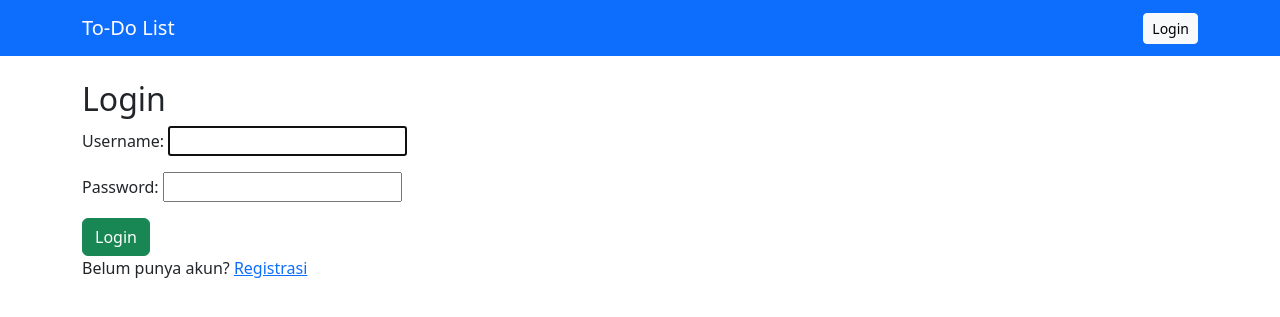
After one commit to NQmariyah/django-todo-app, a Django app: page /login/ in a window 1280 px wide. The commit adds this page. Shown: the top 317 px of the page. Run offline with Django 5.2, Linux system fonts and the light colour scheme.

Commit message:
feature register, login, logout added

```diff
--- a/todolist_project/todolist/models.py
+++ b/todolist_project/todolist/models.py
@@ -1,3 +1,4 @@
+from django.contrib.auth.models import User
 from django.db import models
 
 
@@ -6,6 +7,7 @@ class Task(models.Model):
     description = models.TextField(blank=True, null=True)
     completed = models.BooleanField(default=False)
     created_at = models.DateTimeField(auto_now_add=True)
+    user = models.ForeignKey(User, on_delete=models.CASCADE, default=1)
 
     def __str__(self):
         return self.title
--- a/todolist_project/todolist/template/base.html
+++ b/todolist_project/todolist/template/base.html
@@ -11,8 +11,29 @@
 <body>
     <nav class="navbar navbar-expand-lg navbar-dark bg-primary">
         <div class="container">
-<!--            <a class="navbar-brand" href="{% url 'task_list' %}">To-Do List</a>-->
+            <a class="navbar-brand" href="{% url 'task_list' %}">To-Do List</a>
+
+            <div class="collapse navbar-collapse">
+            <ul class="navbar-nav ms-auto">
+                {% if user.is_authenticated %}
+                    <li class="nav-item">
+                        <span class="navbar-text me-3 text-white">Halo, {{ user.username }}</span>
+                    </li>
+                    <li class="nav-item">
+                        <form action="{% url 'logout' %}" method="POST">
+                            {% csrf_token %}
+                            <button type="submit" class="btn btn-danger btn-sm">Logout</button>
+                        </form>
+                    </li>
+                {% else %}
+                    <li class="nav-item">
+                        <a class="btn btn-light btn-sm" href="{% url 'login' %}">Login</a>
+                    </li>
+                {% endif %}
+            </ul>
+            </div>
         </div>
+
     </nav>
 
     <div class="container mt-4">
--- /dev/null
+++ b/todolist_project/todolist/template/todolist/login.html
@@ -0,0 +1,13 @@
+{% extends 'base.html' %}
+
+{% block title %}Login{% endblock %}
+
+{% block content %}
+  <h2>Login</h2>
+  <form method="POST">
+    {% csrf_token %}
+    {{ form.as_p }}
+    <button type="submit" class="btn btn-success">Login</button>
+  </form>
+  <p>Belum punya akun? <a href="{% url 'register' %}">Registrasi</a></p>
+{% endblock %}
--- a/todolist_project/todolist/template/todolist/task_list.html
+++ b/todolist_project/todolist/template/todolist/task_list.html
@@ -30,12 +30,14 @@
                 {% endif %}
             </td>
             <td>
+                {% if task.user == request.user %}
                     <a href="{% url 'task_update' task.id %}" class="btn btn-sm btn-warning">Edit</a>
                     <form action="{% url 'task_delete' task.id %}" method="POST" class="d-inline"
                           onsubmit="return confirm('Apakah Anda yakin ingin menghapus tugas ini?');">
                         {% csrf_token %}
                         <button type="submit" class="btn btn-sm btn-danger">Hapus</button>
                     </form>
+                {% endif %}
             </td>
         </tr>
         {% empty %}
--- a/todolist_project/todolist/urls.py
+++ b/todolist_project/todolist/urls.py
@@ -1,9 +1,14 @@
 from django.urls import path
-from .views import TaskListView, TaskCreateView, TaskUpdateView, TaskDeleteView
+from django.contrib.auth import views as auth_views
+
+from .views import TaskListView, TaskCreateView, TaskUpdateView, TaskDeleteView, RegisterView
 
 urlpatterns = [
     path('', TaskListView.as_view(), name='task_list'),
     path('create/', TaskCreateView.as_view(), name='task_create'),
     path('update/<int:pk>/', TaskUpdateView.as_view(), name='task_update'),
     path('delete/<int:pk>/', TaskDeleteView.as_view(), name='task_delete'),
+    path('register/', RegisterView.as_view(), name='register'),
+    path('login/', auth_views.LoginView.as_view(template_name='todolist/login.html'), name='login'),
+    path('logout/', auth_views.LogoutView.as_view(), name='logout'),
 ]
```
Also changed, not shown: todolist_project/todolist/forms.py (+12 -0 lines), todolist_project/todolist/template/todolist/register.html (added, +13 -0 lines), todolist_project/todolist/views.py (+24 -0 lines), todolist_project/todolist/migrations/0002_task_user.py (added). Lines whose indentation alone changed are shown as unchanged.
